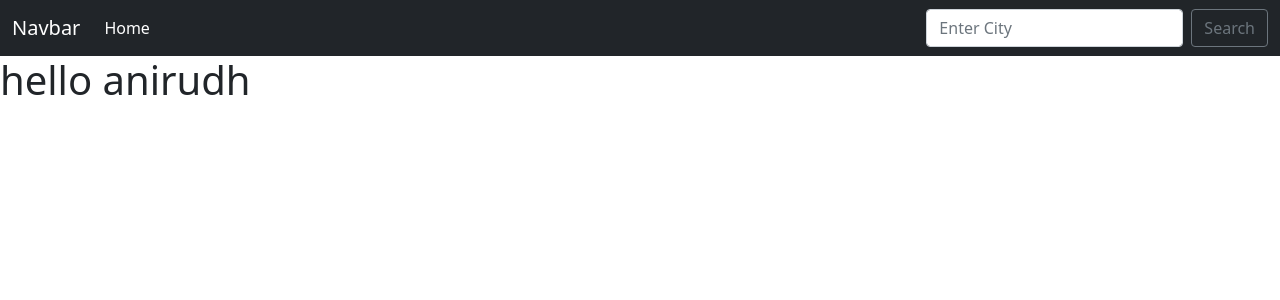
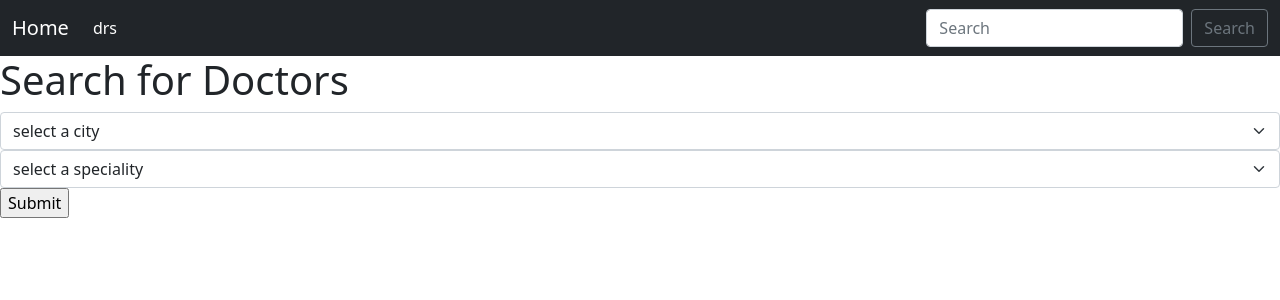
Before and after one commit to anurudh9076/Dramigo, a Django app: page / in a window 1280 px wide. Shown: the top 300 px of the page. Run offline with Django 3.2, Linux system fonts and the light colour scheme; data comes from the database, SQL or seed files in the repository.

Commit message:
search for doctor optimized

```diff
--- a/appoint/views.py
+++ b/appoint/views.py
@@ -1,22 +1,30 @@
 from django.shortcuts import render
-from .models import Doctor,City
+from .models import Doctor,City,Speciality
+from .filters import DoctorFilter
 
 # Create your views here.
 
 def search_doctors(request):
+
     if request.method == "POST":
-        searched = request.POST['searched']
-        searched=searched.capitalize()
-        city=City.objects.get(name=searched)
-        if(not city):
-            print("no city")
+        if(request.POST['city'] == "select a city" and request.POST['speciality']=='select a speciality'):
+            return render (request,'search_doctors.html',{'searched':False})
+        elif(request.POST['speciality']=='select a speciality'):
+            city=City.objects.get(name=request.POST['city'])
+            doctors = Doctor.objects.filter(city=city.id)
+        elif(request.POST['city'] == 'select a city'):
+            speciality= Speciality.objects.get(name=request.POST['speciality'])
+            doctors = Doctor.objects.filter(city=speciality.id)
         else:
-            print("city  matched")
+            city=City.objects.get(name=request.POST['city'])
+            speciality= Speciality.objects.get(name=request.POST['speciality'])
+            doctors = Doctor.objects.filter(city=city.id,speciality=speciality.id)
 
-        doctors = Doctor.objects.filter(city=city.id)
-        return render (request,'search_doctors.html',{'searched':searched,'doctors':doctors})
+        return render (request,'search_doctors.html',{'doctors':doctors,'searched':True})
     else:
         return render (request,'search_doctors.html',{})
 
 def home(request):
-    return render(request,'home.html')
+    cities =City.objects.all()
+    sps = Speciality.objects.all()
+    return render(request,'home.html',{'cities':cities,'sps':sps})
--- a/templates/home.html
+++ b/templates/home.html
@@ -3,6 +3,29 @@
 
 {% block content %}
 
-    <h1>hello anirudh</h1>
+    <h1>Search for Doctors </h1>
+
+    <form action="{%  url 'search-doctors' %}"  method="POST">
+        {% csrf_token %}
+
+        <div >
+        <select id="city" name="city" type="search" class="form-select" aria-label="size 3 select example">
+            <option selected>select a city</option>
+            {% for city in cities %}
+            <option value="{{city}}">{{city.name}}</option>
+            {% endfor %}
+        </select>
+
+        <select id="speciality" name="speciality" class="form-select">
+            <option selected>select a speciality</option>
+            {% for speciality in sps %}
+            <option value="{{speciality}}">{{speciality.name}}</option>
+            {% endfor %}
+        </select>
+    </div>
+
+        <input type="submit" >
+
+    </form>
 
 {% endblock %}
--- a/templates/navbar.html
+++ b/templates/navbar.html
@@ -1,22 +1,26 @@
 <nav class="navbar navbar-expand-lg navbar-dark bg-dark">
     <div class="container-fluid">
-      <a class="navbar-brand" href="#">Navbar</a>
+      <a class="navbar-brand" href="{% url 'home'%}">Home</a>
       <button class="navbar-toggler" type="button" data-bs-toggle="collapse" data-bs-target="#navbarSupportedContent" aria-controls="navbarSupportedContent" aria-expanded="false" aria-label="Toggle navigation">
         <span class="navbar-toggler-icon"></span>
       </button>
       <div class="collapse navbar-collapse" id="navbarSupportedContent">
         <ul class="navbar-nav me-auto mb-2 mb-lg-0">
           <li class="nav-item">
-            <a class="nav-link active" aria-current="page" href="#">Home</a>
+            <a class="nav-link active" aria-current="page" href="#">drs</a>
           </li>
 
 
 
         </ul>
+
+
         <form class="d-flex" method="POST" action="{%  url 'search-doctors' %}">
             {% csrf_token %}
-            <input class="form-control me-2" type="search" placeholder="Enter City"  name="searched"
+
+            <input class="form-control me-2" type="search" placeholder="Search"  name="city"
             aria-label="Search">
+
             <button class="btn btn-outline-secondary" type="submit">Search</button>
           </form>
       </div>
--- a/templates/search_doctors.html
+++ b/templates/search_doctors.html
@@ -4,7 +4,6 @@
 {% block content %}
 
 {% if searched %}
-<h1>you searched for {{ searched }}</h1>
 {% load static %}
 {% for doctor in doctors %}
       <center>
```
Also changed, not shown: appoint/filters.py (added, +8 -0 lines).
